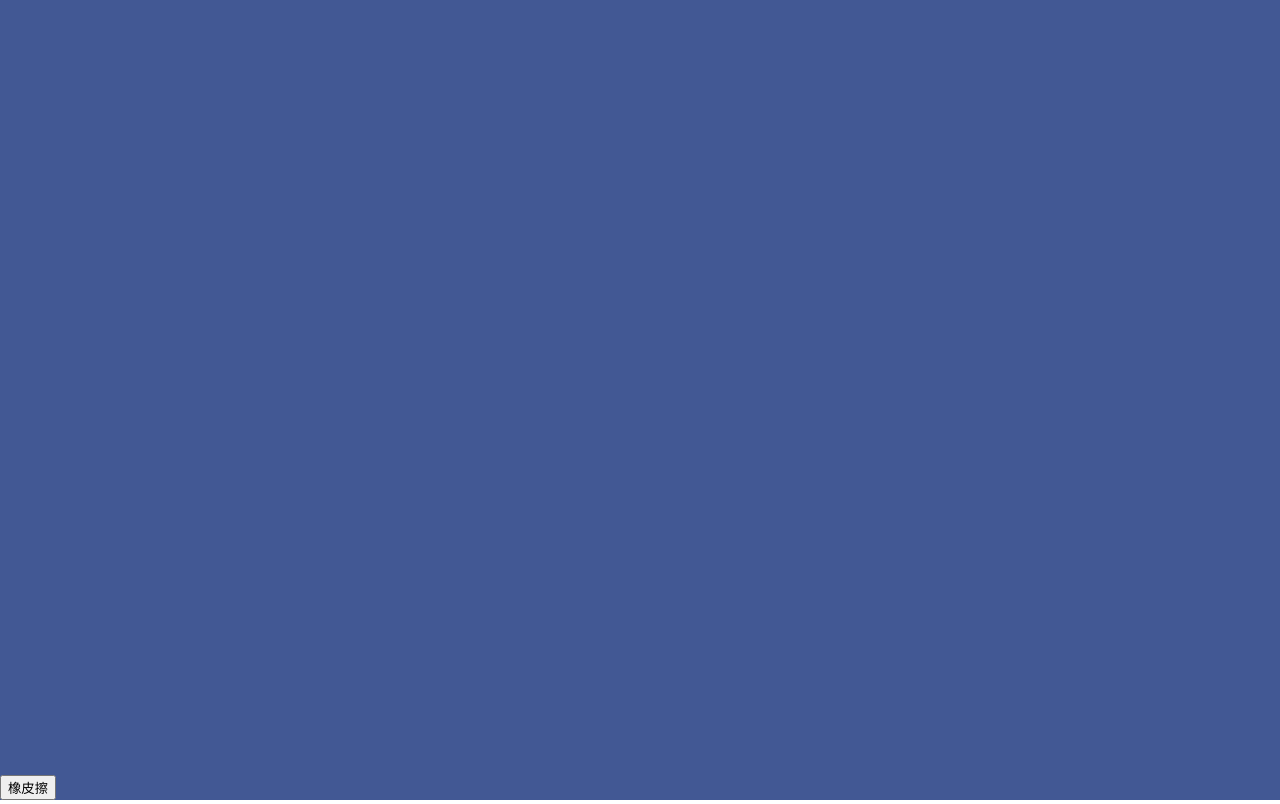
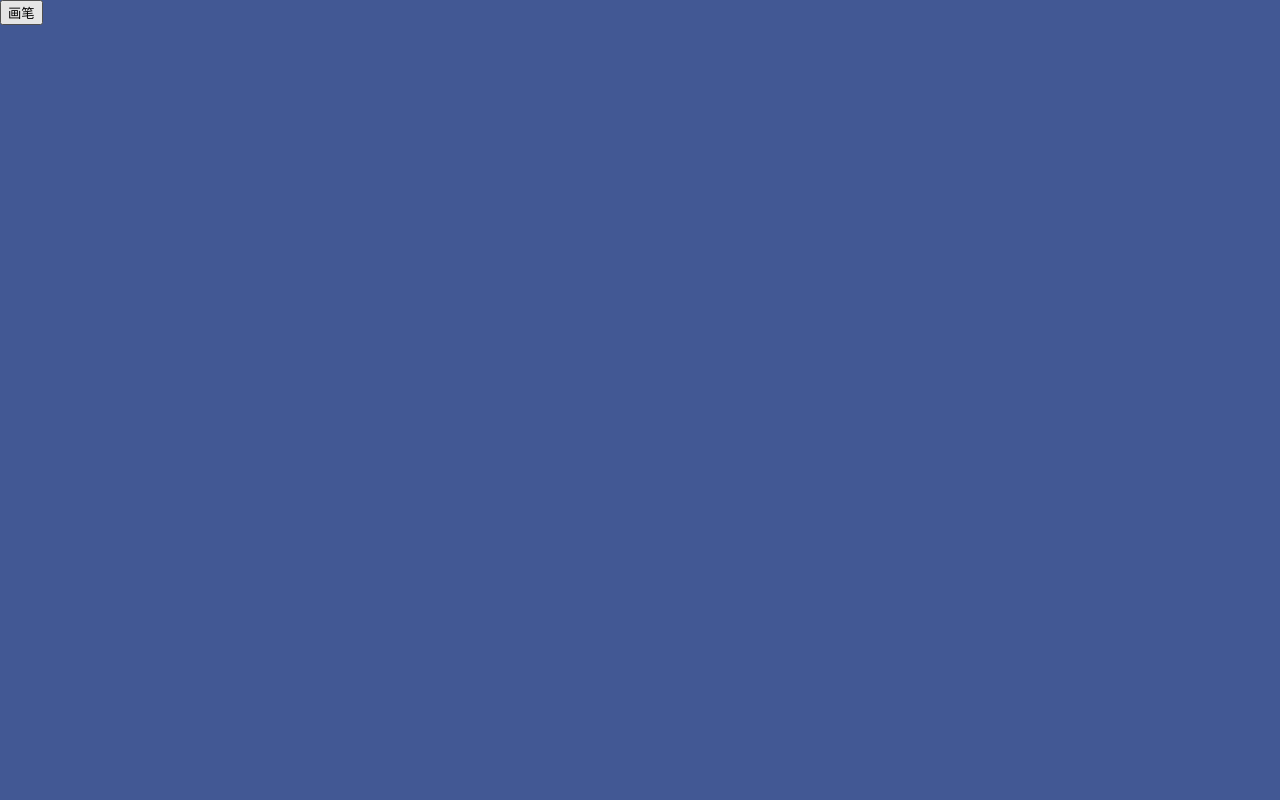
Before and after one commit to Shiny-0815/canvas-demo3, a plain HTML site: page index.html in a window 1280 px wide. Both pictures are taken after a click on the button "橡皮擦". Drawn offline with Linux system fonts and the light colour scheme.

Commit message:
fourth commit
Signed-off-by: shiny <shiny.gao@foxmail.com>

```diff
--- a/index.html
+++ b/index.html
@@ -11,7 +11,11 @@
 
 <body>
     <canvas id="xxx" width="300" height="300"></canvas>
-    <button id="eraser">橡皮擦</button>
+    <div class="actions" id="actions">
+        <button id="eraser">橡皮擦</button>
+        <button id="brush">画笔</button>
+    </div>
+
     <script>
         var yyy = document.getElementById('xxx')
         //全屏
@@ -27,7 +31,12 @@
         //橡皮擦
         var eraserEnabled = false
         eraser.onclick = function () {
-            eraserEnabled = !eraserEnabled
+            eraserEnabled = true
+            actions.className = 'actions x'
+        }
+        brush.onclick = function () {
+            eraserEnabled = false
+            actions.className = 'actions'
         }
 
         /********/
--- a/style.css
+++ b/style.css
@@ -1,11 +1,23 @@
-body{
+body {
     margin: 0;
 }
-canvas{
+
+canvas {
     background: #425894;
 }
-#eraser{
+
+.actions {
     position: fixed;
-    bottom: 0;
+    top: 0;
     left: 0;
 }
+.actions > #brush {
+    display: none;
+}
+
+.actions.x > #eraser{
+    display: none;
+}
+.actions.x > #brush{
+    display: inline-block;
+}
```
